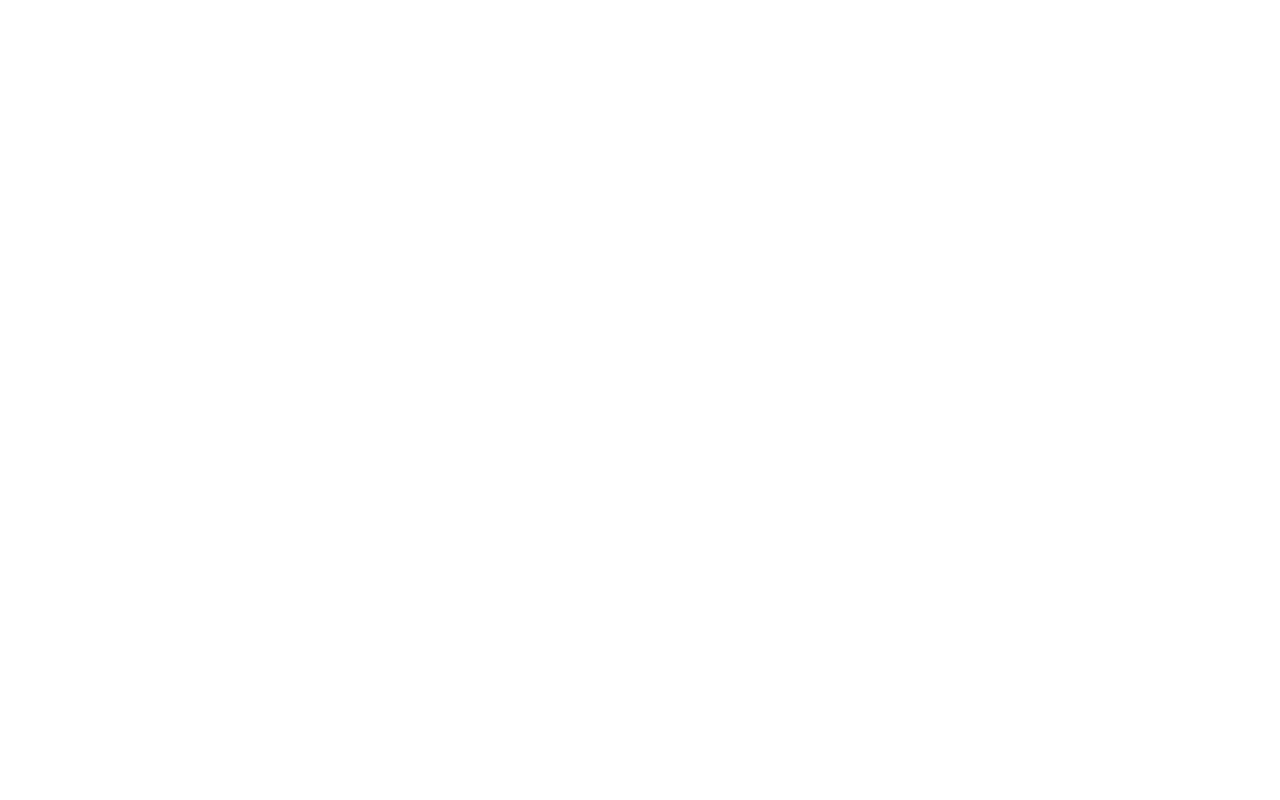
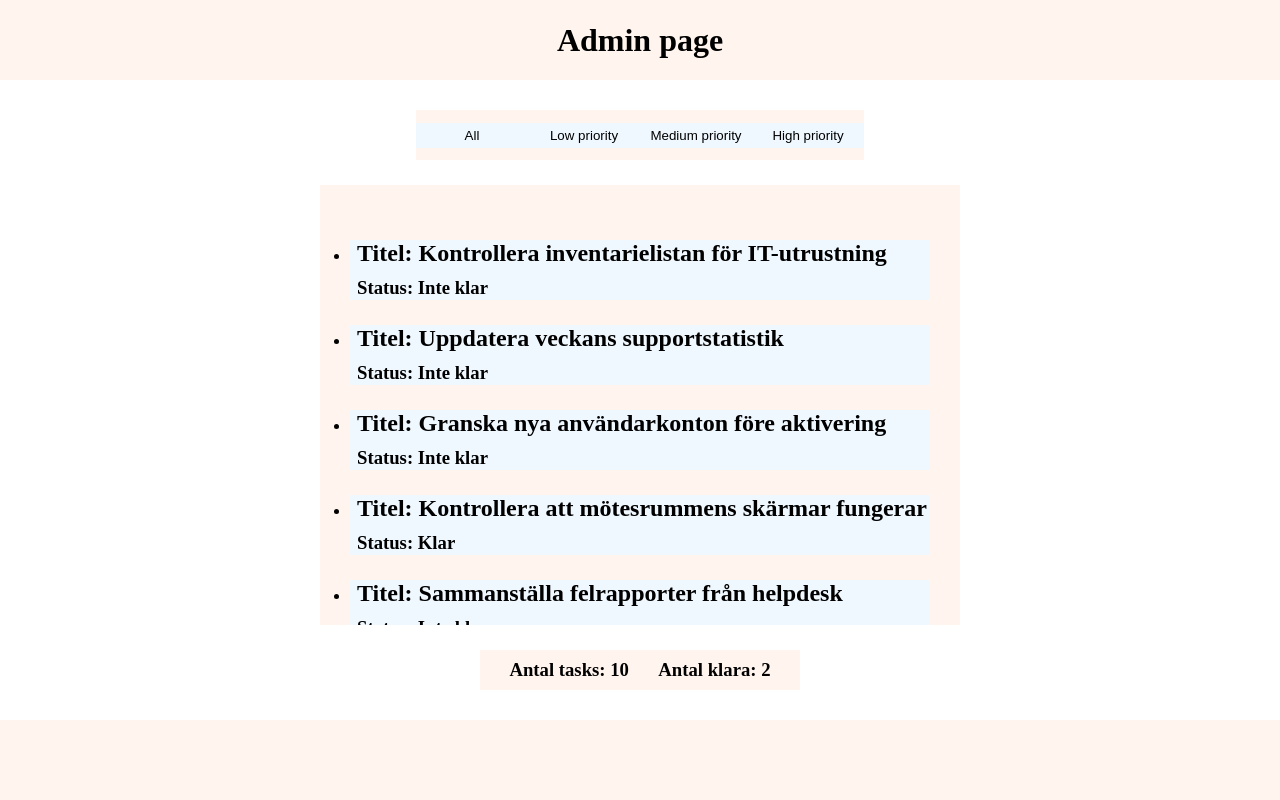
Before and after one commit to PavleMilo/Consolidation-Challenge, a plain HTML site: page index.html in a window 1280 px wide. Drawn offline with Linux system fonts and the light colour scheme.

Commit message:
har kommit till övningen där man behöver lägga till filtrering

```diff
--- a/index.html
+++ b/index.html
@@ -1,23 +1,41 @@
 <!DOCTYPE html>
 <html lang="en">
+
 <head>
     <meta charset="UTF-8">
     <meta name="viewport" content="width=device-width, initial-scale=1.0">
     <title>Consolidation Challenge</title>
+    <link rel="stylesheet" href="style.css">
+    <script src="script.js" defer></script>
 </head>
+
 <body>
-    <header>
-        <nav>
-
-        </nav>
+    <header id="header-div">
+        <h1 id="header-titel">Admin page</h1>
     </header>
     <main>
-        <section>
+        <section id="task-priority">
+            <navbar id="mainNav">
+                <button id="All" class="mNbutton">All</button>
+                <button id="Low" class="mNbutton" >Low priority</button>
+                <button id="Medium" class="mNbutton">Medium priority</button>
+                <button id="High" class="mNbutton">High priority</button>
+            </navbar>
+        </section>
+        <section id="task-div">
+            <ul id="task-holder">
 
+            </ul>
+        </section>
+        <section id="task-antal">
+            <div id="task-tasks-donetasks">
+
+            </div>
         </section>
     </main>
-    <footer>
+    <footer id="footer-div">
 
     </footer>
 </body>
+
 </html>
--- a/script.js
+++ b/script.js
@@ -0,0 +1,48 @@
+let tasks = [
+    { id: 1, title: "Kontrollera inventarielistan för IT-utrustning", done: false, priority: "High" },
+    { id: 2, title: "Uppdatera veckans supportstatistik", done: false },
+    { id: 3, title: "Granska nya användarkonton före aktivering", done: false, priority: "Medium" },
+    { id: 4, title: "Kontrollera att mötesrummens skärmar fungerar", done: true, priority: "High" },
+    { id: 5, title: "Sammanställa felrapporter från helpdesk", done: false, priority: "Low" },
+    { id: 6, title: "Arkivera avslutade serviceärenden", done: true, priority: "Medium" },
+    { id: 7, title: "Verifiera backup-loggen från natten", done: false, priority: "Medium" },
+    { id: 8, title: "Uppdatera kontaktlistan för externa leverantörer", done: false, priority: "High" },
+    { id: 9, title: "Kontrollera licenser som går ut denna månad", done: false, priority: "Low" },
+    { id: 10, title: "Förbereda sammanfattning till veckomötet", done: false, priority: "Medium" }
+];
+
+
+const uppgifter = function render() {
+    const container = document.getElementById("task-holder");
+
+    for (let i = 0; i < tasks.length; i++) {
+        const task = tasks[i];
+        container.innerHTML += `
+        <li class="task-list">
+        <h2 class="task-text">Titel:  ${task.title}</h2>
+        <h3 class="task-text">Status:  ${task.done ? "Klar" : "Inte klar"}</h3>
+        </li>
+    `;
+    }
+}
+uppgifter();
+
+const antalTasksKlara = function render() {
+    const container = document.getElementById("task-tasks-donetasks");
+
+    let antalKlara = 0;
+
+    for (let i = 0; i < tasks.length; i++) {
+        const task = tasks[i];
+
+        if (task.done === true) {
+            antalKlara++;
+        }
+
+        container.innerHTML = `
+        <h3> Antal tasks: ${tasks.length}</h3>
+        <h3> Antal klara: ${antalKlara}</h3>
+        `;
+    }
+}
+antalTasksKlara();
--- a/style.css
+++ b/style.css
@@ -0,0 +1,92 @@
+* {
+    margin: 0;
+    padding: 0;
+    box-sizing: border-box;
+}
+
+#header-div {
+    width: 100%;
+    height: 10vh;
+    background-color: seashell;
+    display: flex;
+    justify-content: center;
+    align-items: center;
+}
+
+main {
+    display: flex;
+    flex-direction: column;
+    justify-content: center;
+    align-items: center;
+    height: 80vh;
+}
+
+#task-priority {
+    width: 35vw;
+    height: 50px;
+    background-color: seashell;
+    margin-bottom: 25px;
+}
+
+#mainNav {
+    display: flex;
+    justify-content: space-evenly;
+}
+
+.mNbutton {
+    width: 120px;
+    height: 25px;
+    background-color: aliceblue;
+    text-align: center;
+    line-height: auto;
+    margin-top: 12.5px;
+    border: none;
+}
+.mNbutton:Hover{
+    cursor: pointer;
+}
+
+#task-div {
+    width: 50vw;
+    height: 55vh;
+    background-color: seashell;
+    padding: 30px;
+    overflow-y: auto;
+}
+
+
+#task-holder {
+    width: 100%;
+}
+
+.task-list {
+    height: 60px;
+    background-color: aliceblue;
+    margin: 25px 0px 25px 0px;
+}
+
+.task-text {
+    margin: 10px 0px 10px 7px;
+}
+
+#task-antal {
+    width: 25vw;
+    height: 40px;
+    background-color: seashell;
+    margin-top: 25px;
+    display: flex;
+    justify-content: center;
+    align-items: center;
+}
+
+#task-tasks-donetasks {
+    width: 100%;
+    display: flex;
+    justify-content: space-evenly;
+}
+
+#footer-div {
+    width: 100%;
+    height: 10vh;
+    background-color: seashell;
+}
```
